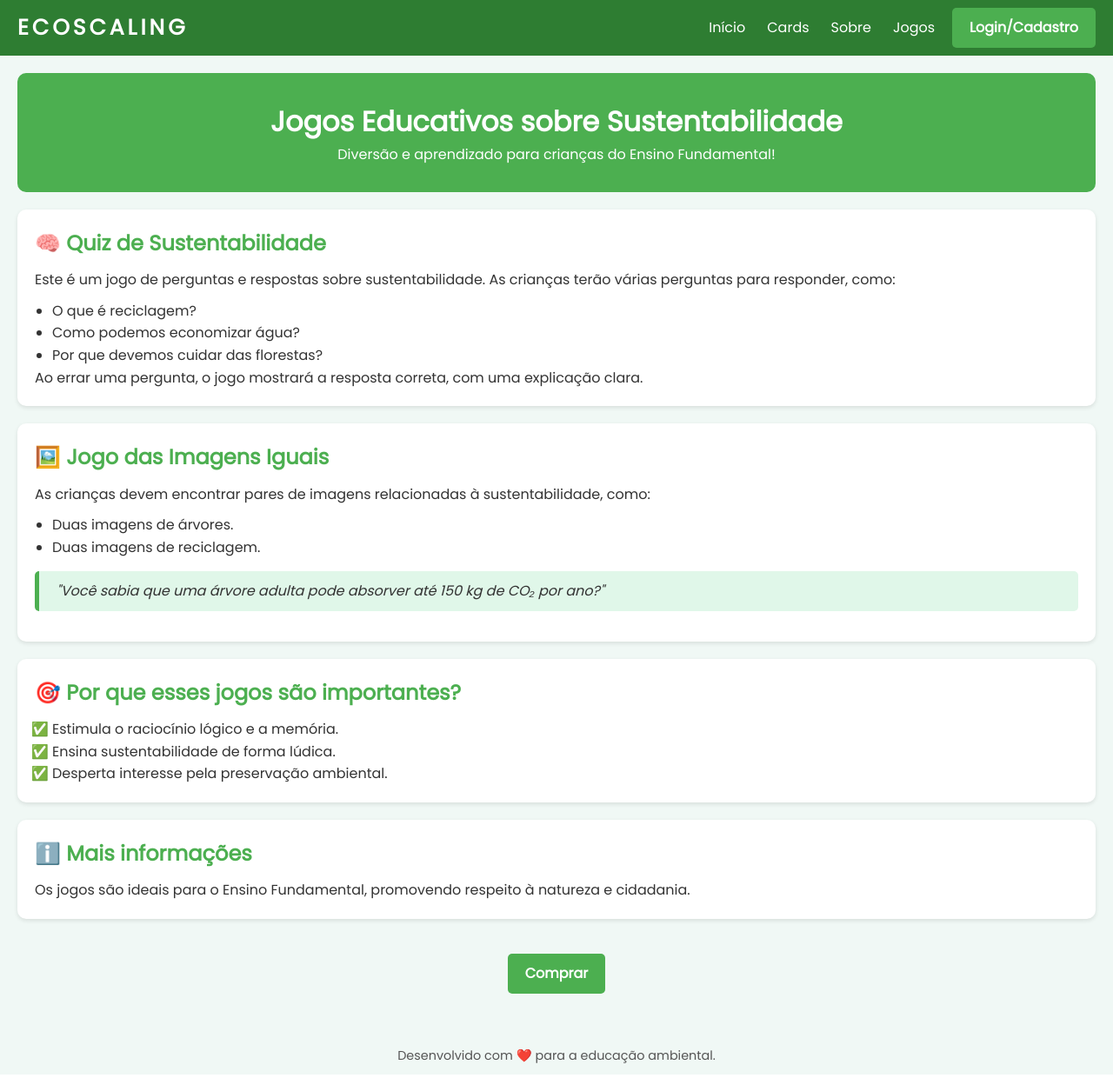
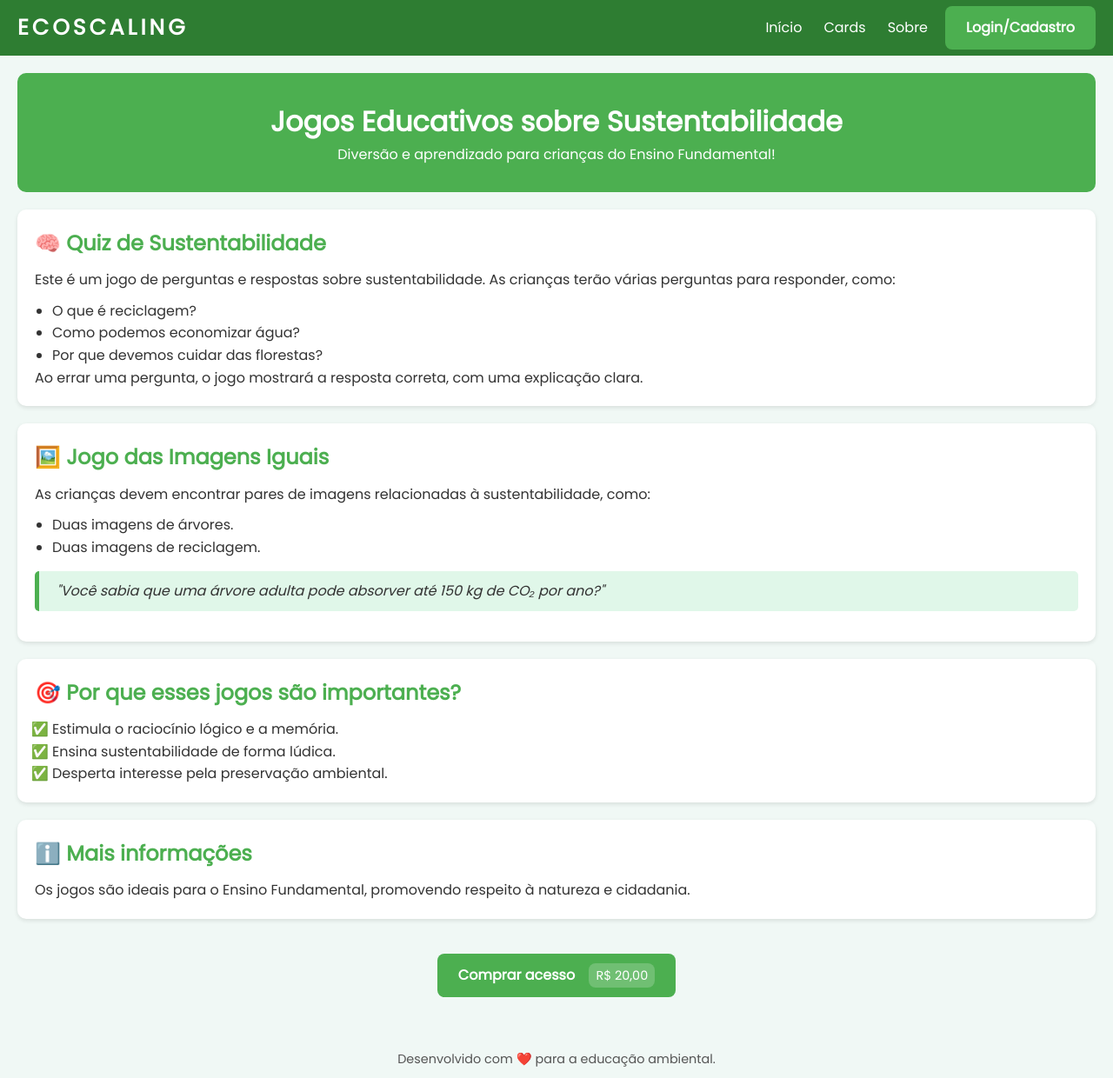
Before and after one commit to joaop064/apresentacao1, a PHP site: page /ecogame.php in a window 1280 px wide. Shown: the whole page at 87% size. Run offline with PHP 8.4, Linux system fonts and the light colour scheme.

Commit message:
Update ecogame.php

```diff
--- a/eco scaling/ecogame.php
+++ b/eco scaling/ecogame.php
@@ -21,7 +21,6 @@ if (isset($_SESSION['id'])) {
     }
 }
 ?>
-
 <!DOCTYPE html>
 <html lang="pt-BR">
 <head>
@@ -200,18 +199,28 @@ if (isset($_SESSION['id'])) {
     .btn-comprar {
       display: inline-block;
       margin: 20px auto;
-      padding: 10px 20px;
+      padding: 12px 24px;
       background-color: #4CAF50;
       color: white;
       text-decoration: none;
-      border-radius: 5px;
+      border-radius: 8px;
       font-weight: bold;
       transition: background-color 0.3s ease;
       text-align: center;
+      font-size: 16px;
     }
 
     .btn-comprar:hover {
       background-color: #388e3c;
+    }
+
+    .btn-comprar span.preco {
+      margin-left: 12px;
+      font-size: 0.9rem;
+      font-weight: 500;
+      background: rgba(255, 255, 255, 0.2);
+      padding: 4px 8px;
+      border-radius: 8px;
     }
 
     @media (max-width: 600px) {
@@ -222,15 +231,14 @@ if (isset($_SESSION['id'])) {
         font-size: 1.5em;
       }
     }
+
     html {
       scroll-behavior: smooth;
     }
-
   </style>
 </head>
+<body>
 
-<body>
-  <!-- MENU RESPONSIVO -->
   <nav>
     <a class="logo">EcoScaling</a>
     <div class="nav-menu-right">
@@ -238,8 +246,9 @@ if (isset($_SESSION['id'])) {
         <li><a href="inicio.php">Início</a></li>
         <li><a href="cards.php">Cards</a></li>
         <li><a href="sobre.php">Sobre</a></li>
+       <?php if ($comprouJogos): ?>
        <li><a href="#meus-jogos">Jogos</a></li>
-
+       <?php endif; ?>
       </ul>
       <div class="nav-right">
         <?php if (isset($_SESSION['id'])): ?>
@@ -258,7 +267,6 @@ if (isset($_SESSION['id'])) {
       <div class="line3"></div>
     </div>
   </nav>
-
 
   <header>
     <h1>Jogos Educativos sobre Sustentabilidade</h1>
@@ -302,14 +310,12 @@ if (isset($_SESSION['id'])) {
 
   <?php if (!$comprouJogos): ?>
   <div style="text-align:center;">
-    <a href="formulario-compra.php" class="btn-comprar">Comprar</a>
+    <a href="formulario-compra.php" class="btn-comprar">
+      Comprar acesso <span class="preco">R$ 20,00</span>
+    </a>
   </div>
   <?php endif; ?>
 
-
-  <footer id="contato">
-    <p>Desenvolvido com ❤️ para a educação ambiental.</p>
-  </footer>
   <?php if ($comprouJogos): ?>
   <section class="games-links" id="meus-jogos" style="text-align:center;">
     <h2>🎮 Acesse seus jogos!</h2>
@@ -317,6 +323,11 @@ if (isset($_SESSION['id'])) {
     <a href="memoria.php" class="btn-comprar">Jogo da Memória</a>
   </section>
   <?php endif; ?>
+
+  <footer id="contato">
+    <p>Desenvolvido com ❤️ para a educação ambiental.</p>
+  </footer>
+
   <script>
     const mobileMenu = document.querySelector('.mobile-menu');
     const navList = document.querySelector('.nav-list');
```
Lines whose indentation alone changed are shown as unchanged.
